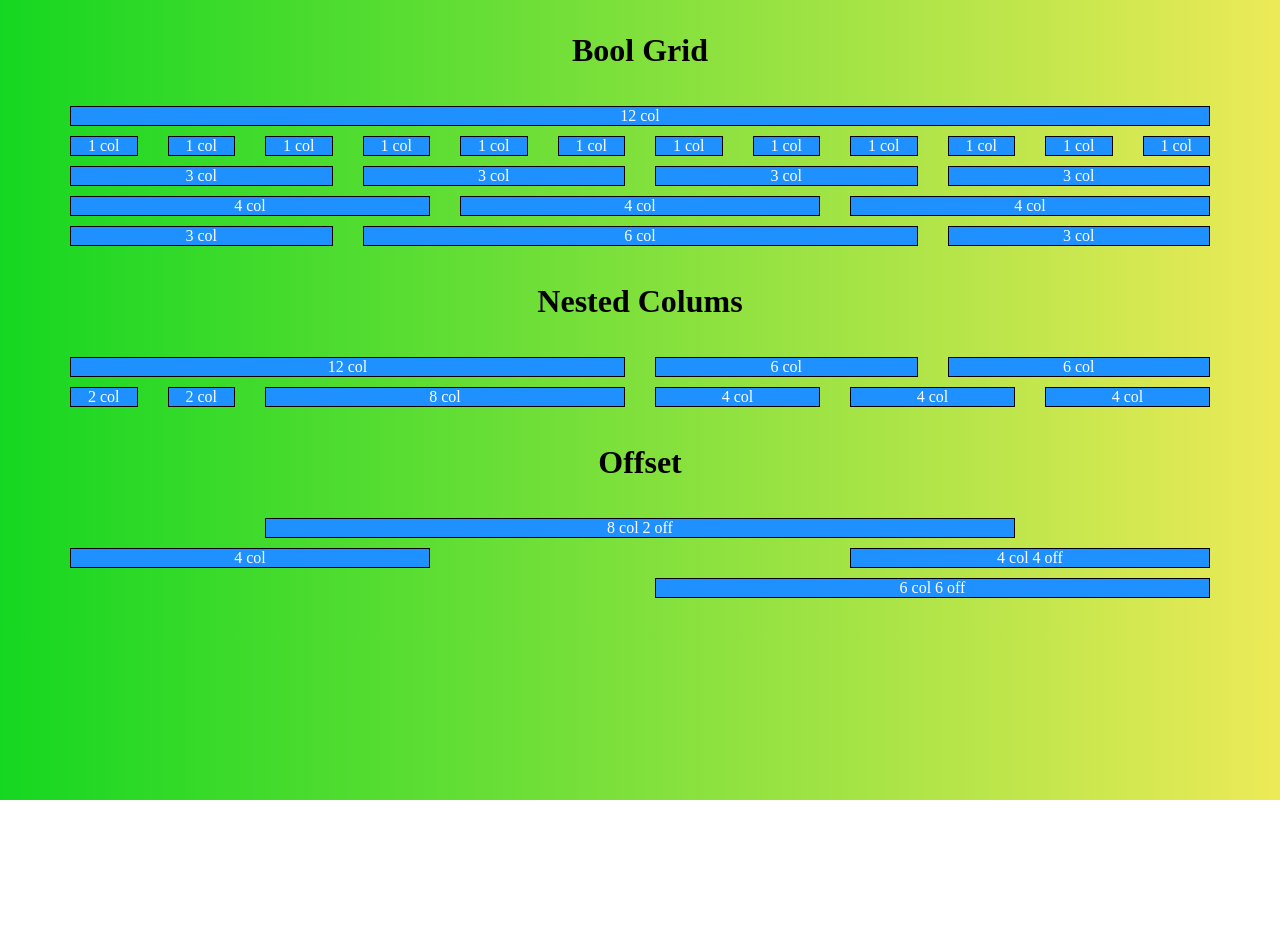
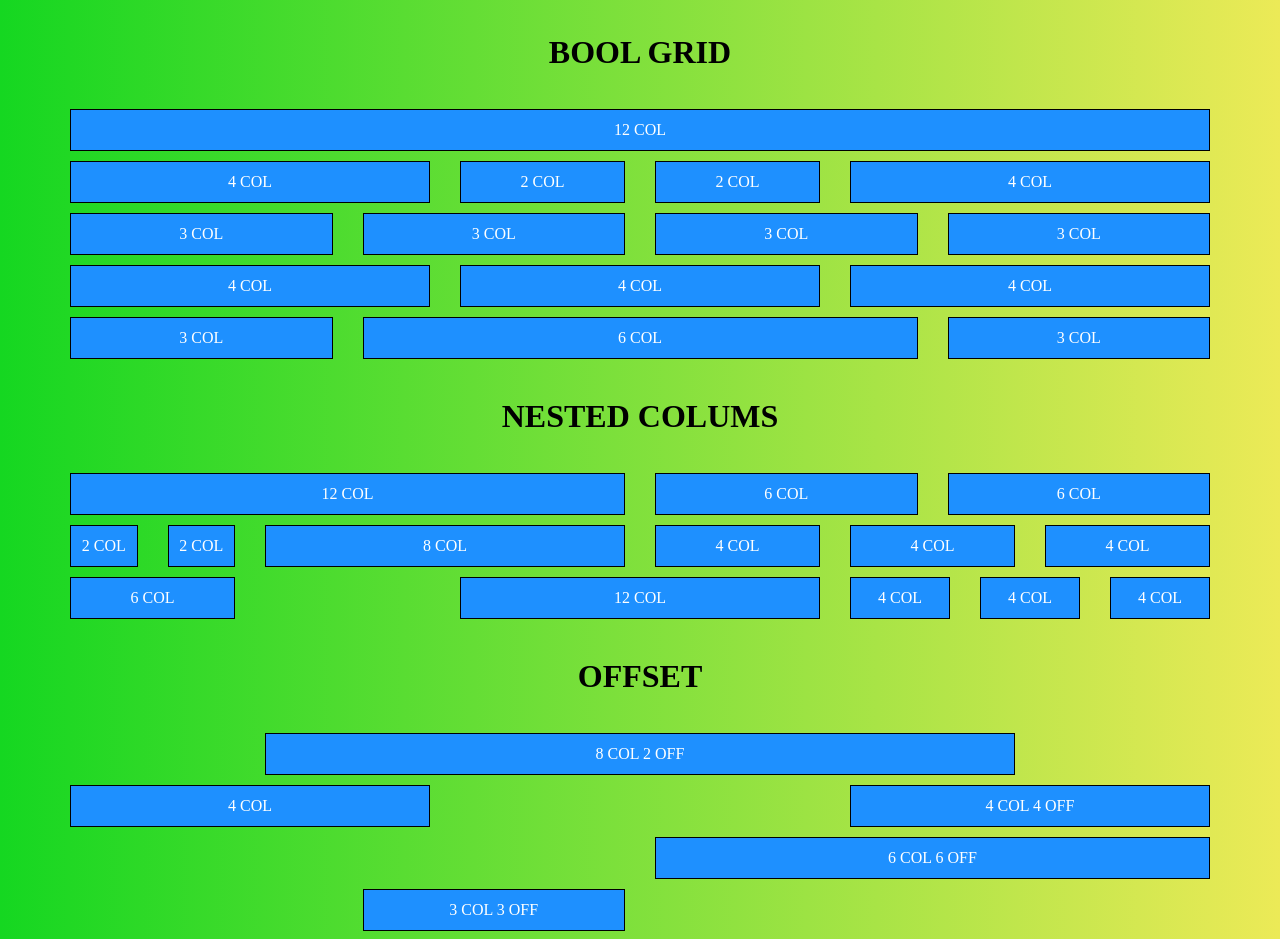
Before and after one commit to PriscoCoppola/html-css-12bool, a plain HTML site: page index.html in a window 1280 px wide. Shown: the top 939 px of the page. Before the commit the page ends 800 px from the top, so only its background shows below. Drawn offline with Linux system fonts and the light colour scheme.

Commit message:
fix and finish

```diff
--- a/css/style.css
+++ b/css/style.css
@@ -1,6 +1,8 @@
 body {
     margin: 2rem 0;
     text-align: center;
+    text-transform: uppercase;
+    line-height:40px;
     background-image: linear-gradient(90deg, #15d721, #ecea57);
 }
 
--- a/index.html
+++ b/index.html
@@ -21,41 +21,17 @@
         </div>
     </div>
     <div class="container">
-        <div class="col-1">
-            <div class="box">1 col</div>
+        <div class="col-4">
+            <div class="box">4 col</div>
         </div>
-        <div class="col-1">
-            <div class="box">1 col</div>
+        <div class="col-2">
+            <div class="box">2 col</div>
         </div>
-        <div class="col-1">
-            <div class="box">1 col</div>
+        <div class="col-2">
+            <div class="box">2 col</div>
         </div>
-        <div class="col-1">
-            <div class="box">1 col</div>
-        </div>
-        <div class="col-1">
-            <div class="box">1 col</div>
-        </div>
-        <div class="col-1">
-            <div class="box">1 col</div>
-        </div>
-        <div class="col-1">
-            <div class="box">1 col</div>
-        </div>
-        <div class="col-1">
-            <div class="box">1 col</div>
-        </div>
-        <div class="col-1">
-            <div class="box">1 col</div>
-        </div>
-        <div class="col-1">
-            <div class="box">1 col</div>
-        </div>
-        <div class="col-1">
-            <div class="box">1 col</div>
-        </div>
-        <div class="col-1">
-            <div class="box">1 col</div>
+        <div class="col-4">
+            <div class="box">4 col</div>
         </div>
     </div>
     <div class="container">
@@ -136,6 +112,29 @@
             </div>
         </div>
     </div>
+    <div class="container">
+        <div class="col-4 padding-0">
+            <div class="col-6">
+                <div class="box">6 col</div>
+            </div>
+        </div>
+        <div class="col-4 padding-0">
+            <div class="col-12">
+                <div class="box">12 col</div>
+            </div>
+        </div>
+        <div class="col-4 padding-0">
+            <div class="col-4">
+                <div class="box">4 col</div>
+            </div>
+            <div class="col-4">
+                <div class="box">4 col</div>
+            </div>
+            <div class="col-4">
+                <div class="box">4 col</div>
+            </div>
+        </div>
+    </div>
 
     <!-- Offset -->
     <h1>Offset</h1>
@@ -157,5 +156,10 @@
             <div class="box">6 col 6 off</div>
         </div>
     </div>
+    <div class="container">
+        <div class="col-3 offset-3">
+            <div class="box">3 col 3 off</div>
+        </div>
+    </div>
 </body>
 </html>
```
